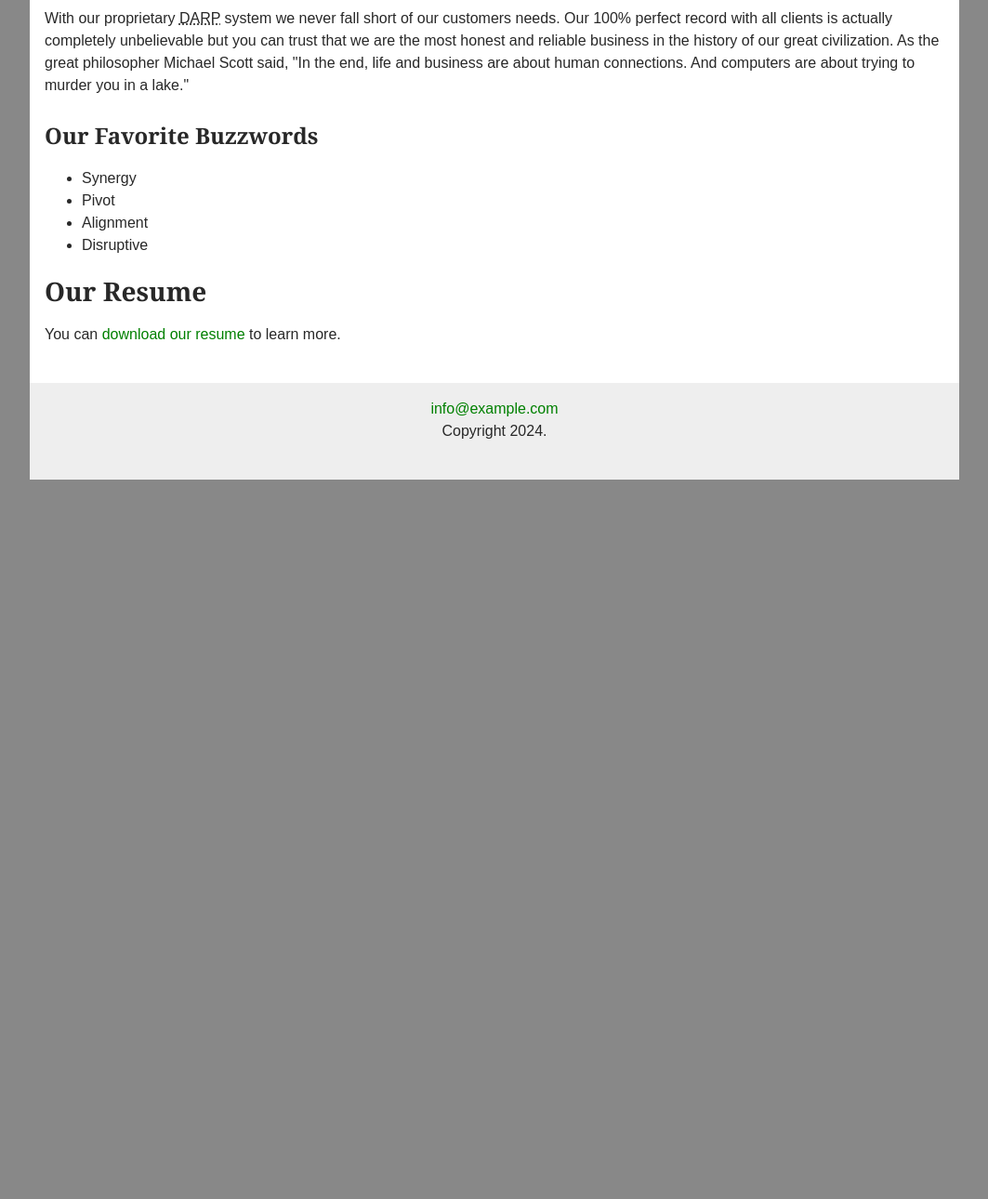
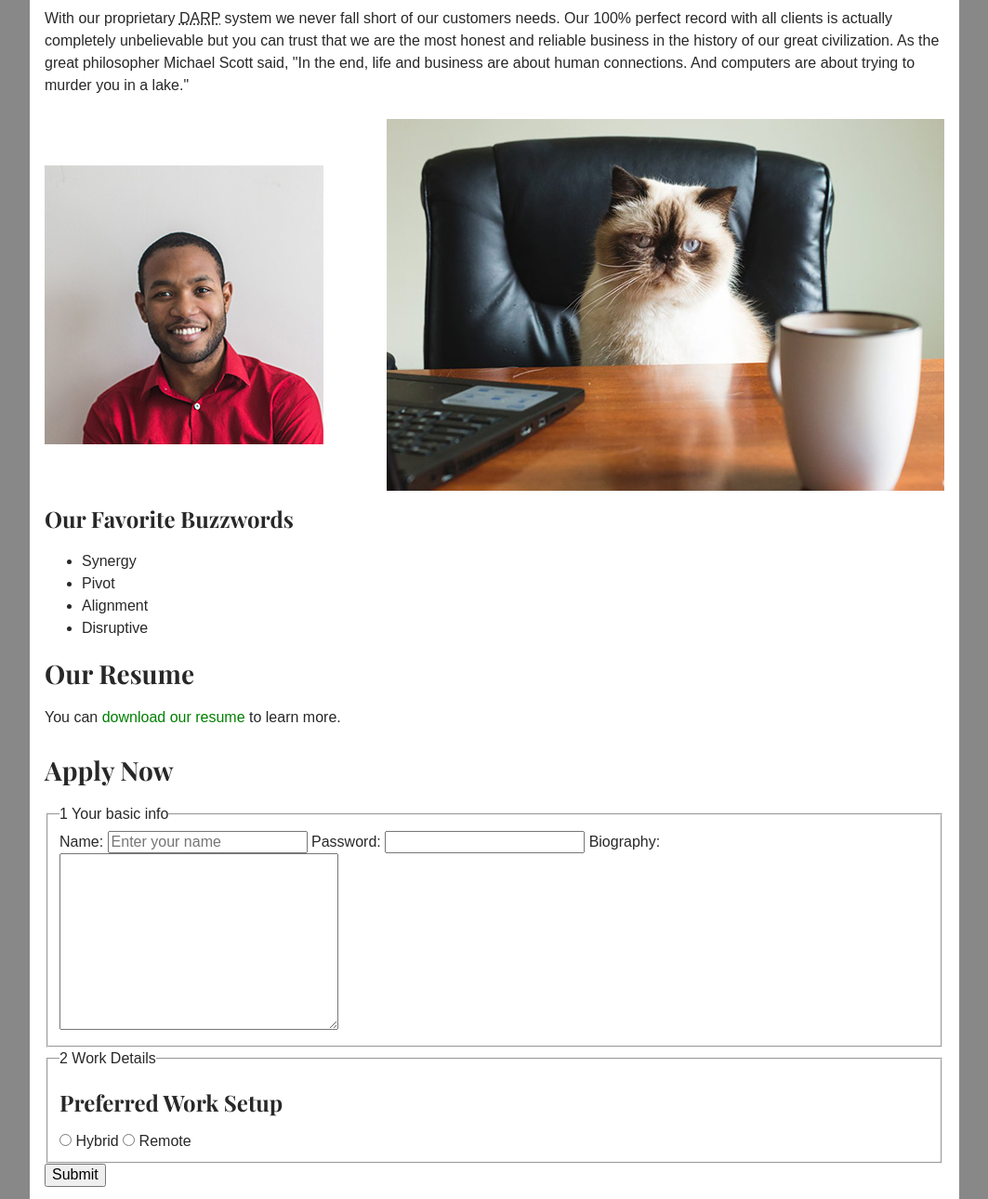
Before and after one commit to gbads/fwd39, a plain HTML site: page about-us.html in a window 1280 px wide. Shown: the part 320-1610 px from the top of the page at 93% size, without its empty margins (108-1171 px from the left). Before the commit the page ends 836 px from the top, so only its background shows below. Drawn offline with nearby package versions, Linux system fonts and the light colour scheme; a web font is replaced by a local one.

Commit message:
added day 5 code along

```diff
--- a/about-us.html
+++ b/about-us.html
@@ -5,6 +5,10 @@
 	<meta charset="utf-8">
 	<meta name="viewport" content="width=device-width,initial-scale=1">
 	<title>About Us</title>
+	<link rel="preconnect" href="https://fonts.googleapis.com">
+	<link rel="preconnect" href="https://fonts.gstatic.com" crossorigin>
+	<link href="https://fonts.googleapis.com/css2?family=Playfair+Display:ital,wght@0,400..900;1,400..900&display=swap"
+		  rel="stylesheet">
 	<link rel="stylesheet" href="styles/normalize-fwd.css">
 	<link rel="stylesheet" href="styles/about.css">
 </head>
@@ -33,10 +37,10 @@
 				   cite="https://www.imdb.com/title/tt1031459/characters/nm0136797">"In the end, life and business are
 					about human connections. And computers are about trying to murder you in a lake."</q></p>
 
-			<!-- <div class="team">
+			<div class="team">
 				<img src="images/customer1.jpg" alt="A photo of a man">
 				<img src="images/cat-photo.jpg" alt="A photo of a cat at a desk">
-			</div> -->
+			</div>
 
 			<h3>Our Favorite Buzzwords</h3>
 
@@ -52,6 +56,41 @@
 
 			<!-- Code along during the lecture to start building your form -->
 
+			<form action="#" method="post">
+				<h2>Apply Now</h2>
+
+				<fieldset>
+					<legend>
+						<span class="number">1</span>
+						Your basic info
+					</legend>
+
+					<label for="name">Name:</label>
+					<input type="text" name="name" id="name" placeholder="Enter your name">
+
+					<label for="password">Password:</label>
+					<input type="password" name="password" id="password">
+
+					<label for="bio">Biography:</label>
+					<textarea name="bio" id="bio" cols="30" rows="10"></textarea>
+
+				</fieldset>
+				<fieldset>
+					<legend>
+						<span class="number">2</span>
+						Work Details
+					</legend>
+					<h3>Preferred Work Setup</h3>
+
+					<input type="radio" id="hybrid" value="hybrid" name="work-setup">
+					<label for="hybrid">Hybrid</label>
+
+					<input type="radio" name="work-setup" id="remote" value="remote">
+					<label for="remote">Remote</label>
+				</fieldset>
+
+				<input type="submit" value="Submit">
+			</form>
 		</main>
 
 		<footer>
--- a/styles/about.css
+++ b/styles/about.css
@@ -28,7 +28,7 @@ h3,
 h4,
 h5,
 h6 {
-	font-family: Georgia, Times, "Times New Roman", serif;
+	font-family: "Playfair Display", serif;
 	margin: .5em 0;
 	font-size: 2rem;
 }
@@ -90,15 +90,26 @@ a:focus {
 .site-wrapper {
 	max-width: 62.5rem;
 	margin: 0 auto;
+	min-height: 100%;
+	display: flex;
+	flex-direction: column;
 }
 
 main {
 	padding: 1rem;
 	background-color: #ffffff;
+	flex-shrink: 1;
+
 }
 
 /* Div with images flex styles go here */
+.team {
+	display: flex;
+	align-items: center;
+	flex-wrap: wrap;
+	justify-content: space-between;
 
+}
 
 /* Form Styles
 * Form should have a max-width of 480px and should be centred along the left / right axis within the browser
```
